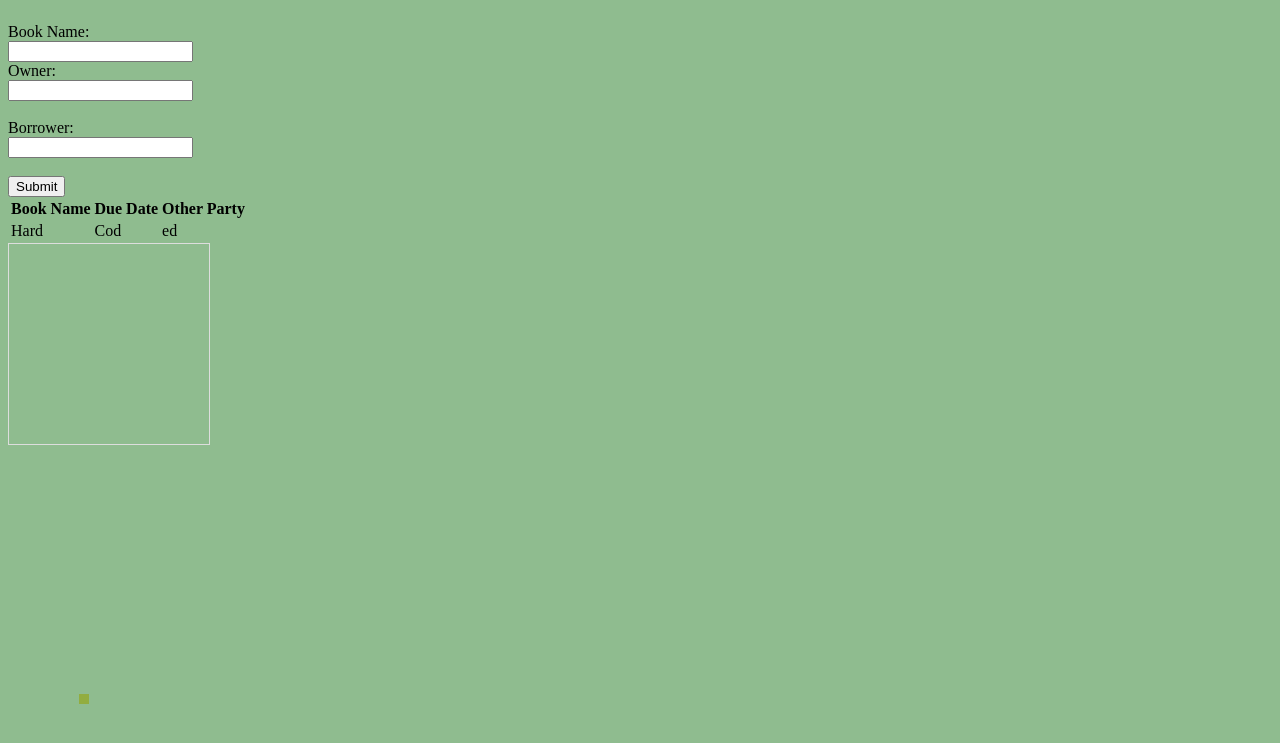
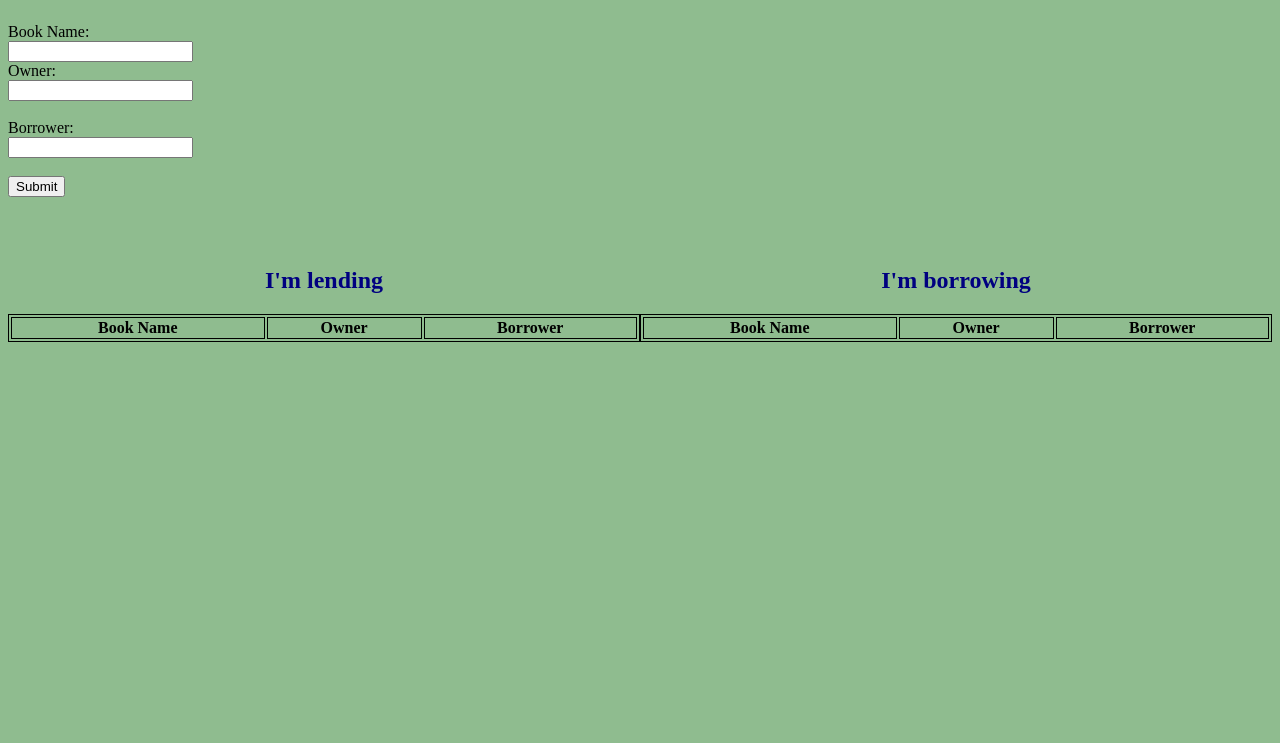
Before and after one commit to swehb/LetMeLendYou, a Flask app: page /api/new_user in a window 1280 px wide. Shown: the part 57-800 px from the top of the page. Run offline with Flask 3, Linux system fonts and the light colour scheme; lists and menus that the app fills with data are empty.

Commit message:
updated home page front end and filter data

```diff
--- a/main.py
+++ b/main.py
@@ -69,8 +69,9 @@ def forgot_password():
 def home(username):
 	# tasks = Todo.query.order_by(Todo.date_created).all() # delete later
 
-	entries = Entry.query.order_by(Entry.date_created).all()
-	return render_template("homepage.html", entries=entries, username=username)
+	entries_lending = Entry.query.order_by(Entry.date_created.desc()).filter_by(owner=logged_in_user).all()
+	entries_borrowing = Entry.query.order_by(Entry.date_created.desc()).filter_by(borrower=logged_in_user).all()
+	return render_template("homepage.html", entries_borrowing=entries_borrowing, entries_lending=entries_lending, username=username)
 
 @app.route("/add_entry")
 def add_entry():
--- a/static/styles.css
+++ b/static/styles.css
@@ -6,3 +6,23 @@ h1 {
 	color: wheat;
 	text-align: center;
 }
+
+h2 {
+	color: navy;
+	text-align: center;
+}
+
+table, th, td {
+	border: 1px solid;
+}
+
+table {
+	width: 100%;
+	height: initial;
+}
+
+.table-container {
+	justify-content: center;
+	margin-top: 50px;
+	width: 50%;
+}
--- a/templates/homepage.html
+++ b/templates/homepage.html
@@ -3,24 +3,6 @@
 
 {% block head %}
 <title> Rama & Hannah's book project!! </title>
-<style>    .dataPlaceholder {
-       border: 1px solid #DDDDDD;
-       width: 200px;
-       height: 200px;
-       position: relative;
-    }
-    .tag {
-       float: left;
-       position: absolute;
-       left: 70px;
-       top: 450px;
-       z-index: 1000;
-       background-color: #92AD40;
-       padding: 5px;
-       color: #FFFFFF;
-       font-weight: bold;
-    }
-</style>
 {% endblock%}
 
 
@@ -45,56 +27,42 @@
 </form>
 
 
-
+<div style="display: flex;">
+    <div class=table-container>
         <table>
+        <caption><h2>I'm lending</h2></caption>
           <tr>
             <th>Book Name</th>
-    <th>Due Date</th>
-    <th>Other Party</th>
+            <th>Owner</th>
+            <th>Borrower</th>
           </tr>
-  {% for entry in entries %}
+          {% for entry in entries_lending %}
                  <tr>
                    <td>{{ entry.book_name }}</td>
-           <td>{{ entry.date_created.date() }}</td>
-           <td></td>
+                   <td>{{ entry.owner }}</td>
+                   <td>{{ entry.borrower }}</td>
                  </tr>
                  {% endfor %}
+        </table>
+    </div>
+    <div class=table-container>
+        <table>
+        <caption><h2>I'm borrowing</h2></caption>
           <tr>
-           <td>Hard </td>
-           <td>Cod </td>
-           <td>ed </td>
+            <th>Book Name</th>
+            <th>Owner</th>
+            <th>Borrower</th>
           </tr>
+          {% for entry in entries_borrowing %}
+                 <tr>
+                   <td>{{ entry.book_name }}</td>
+                   <td>{{ entry.owner }}</td>
+                   <td>{{ entry.borrower }}</td>
+                 </tr>
+                 {% endfor %}
         </table>
-
-
-
-
-
-<link rel="stylesheet" type="text/css" href=>
-<div class="dataPlaceholder">
-       <div class="tag">
-
-              {% for entry in entries %}
-
-              {{ entry.content}}
-
-              {% endfor %}
-
     </div>
-
-       <!-- <img src="{{ url_for('static', filename='homepageImage.png') }}"> -->
 </div>
-
-<map name="image-map">
-    <area target="_blank" alt="username" title="username" href="_DummyLink_" coords="937,66,1081,101" shape="rect">
-    <area target="_blank" alt="Borrowing plus" title="Borrowing plus" href="_DummyLink_" coords="590,313,498,237" shape="rect">
-    <area target="_blank" alt="Loaning plus" title="Loaning plus" href="_DummyLink_" coords="1177,240,1095,314" shape="rect">
-    <area target="_blank" alt="Gear" title="Gear" href="_DummyLink_" coords="1197,66,1155,100" shape="rect">
-    <area target="_blank" alt="Borrow Sort" title="Borrow Sort" href="_DummyLink_" coords="172,420,194,393" shape="rect">
-    <area target="_blank" alt="Loanign sort" title="Loanign sort" href="_DummyLink_" coords="810,389,788,417" shape="rect">
-</map>
-
-
 
 
 {% endblock%}
```
Also changed, not shown: instance/entries.db. Lines whose indentation alone changed are shown as unchanged.
